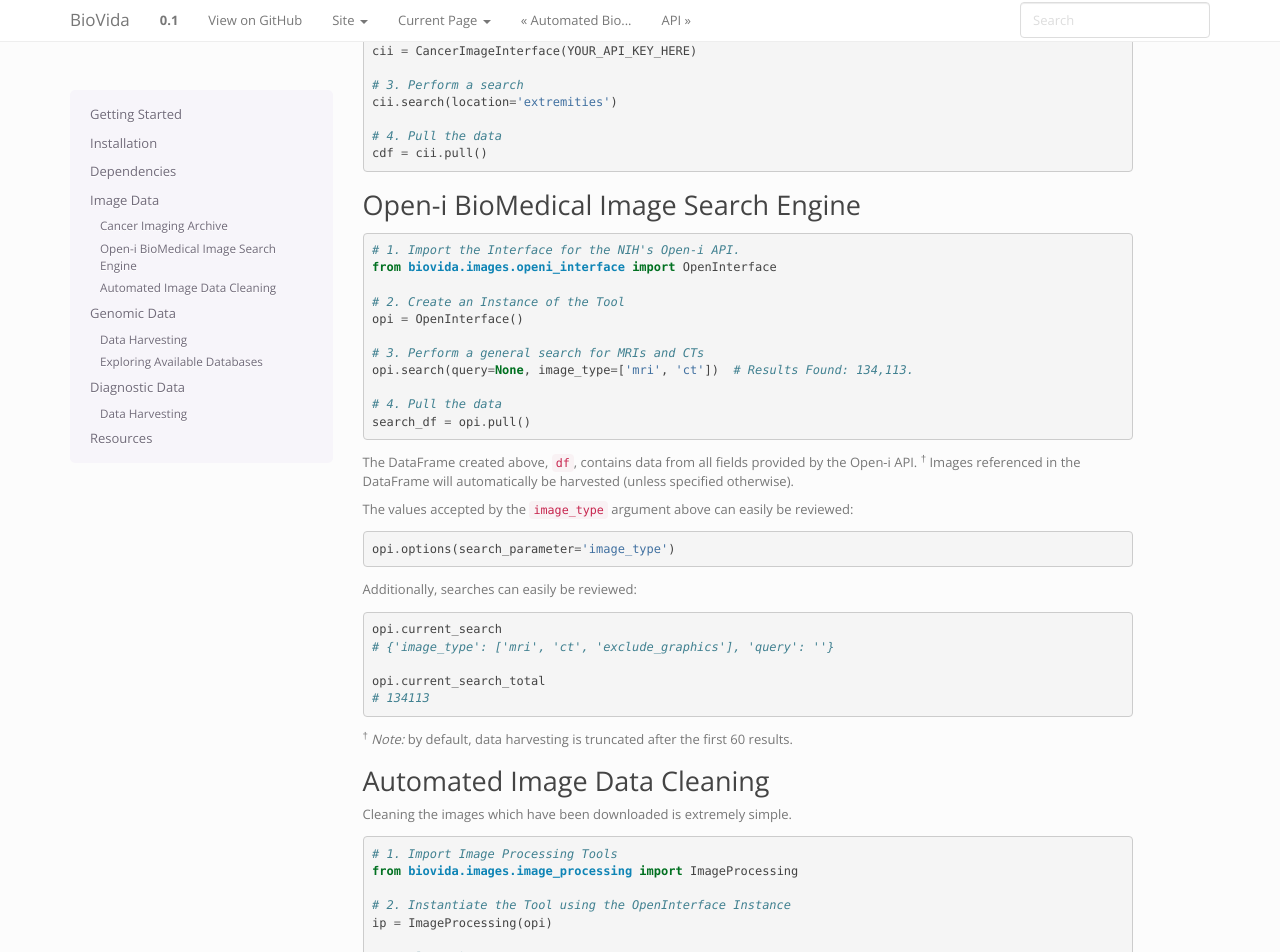
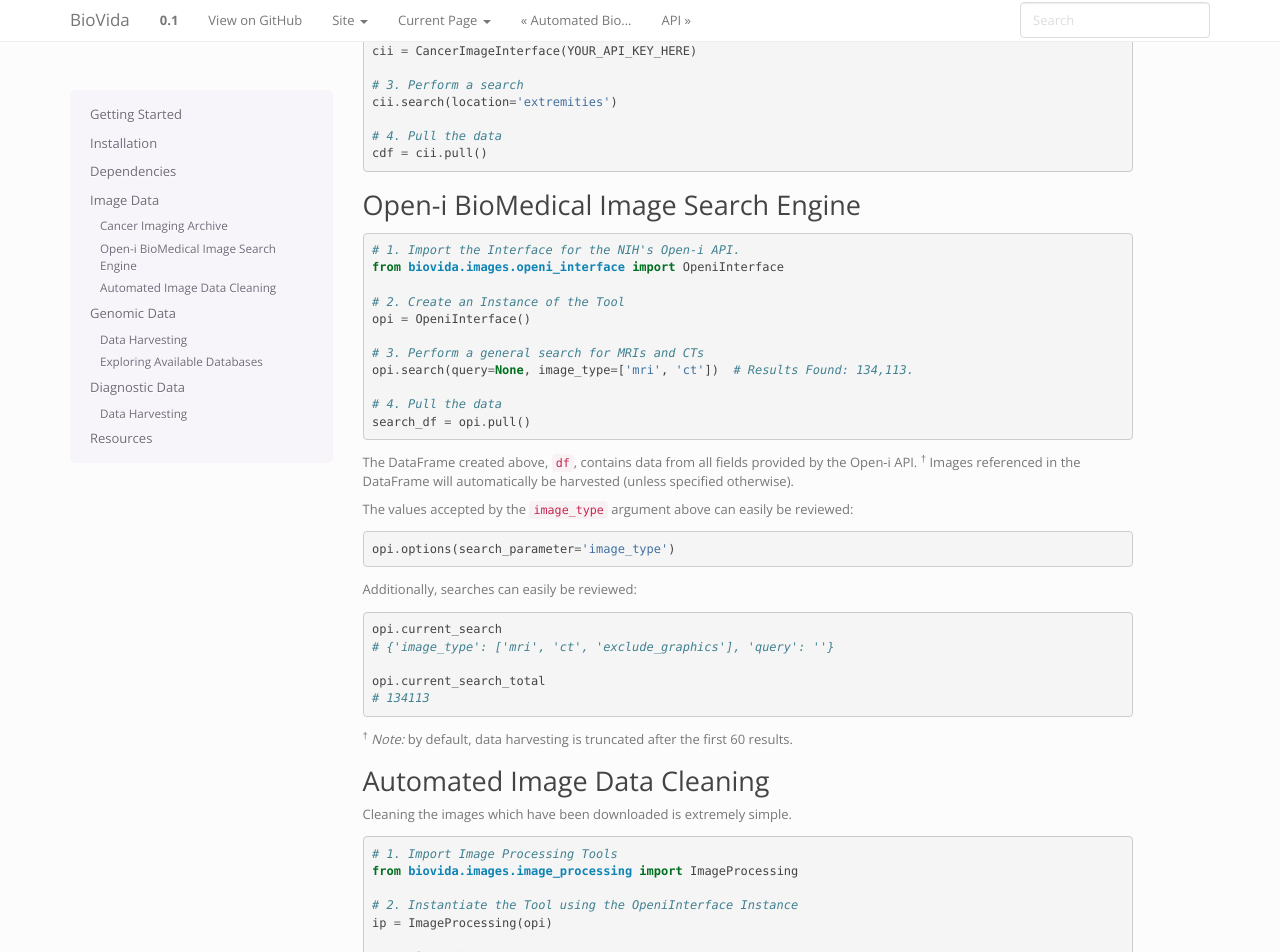
Before and after one commit to TariqAHassan/BioVida, a Sphinx documentation site: the page built from docs/GettingStarted.rst, in a window 1280 px wide and 1400 px high, scrolled down 821 px. Shown: the top 952 px of the window. Built offline with Sphinx 7.4.7, drawn with Linux system fonts in a browser that asks for light colours; some of the changed text lies outside the part shown.

Commit message:
Rename OpenInterface to OpeniInterface

```diff
--- a/docs/GettingStarted.rst
+++ b/docs/GettingStarted.rst
@@ -75,10 +75,10 @@
 .. code:: python
 
     # 1. Import the Interface for the NIH's Open-i API.
-    from biovida.images.openi_interface import OpenInterface
+    from biovida.images.openi_interface import OpeniInterface
 
     # 2. Create an Instance of the Tool
-    opi = OpenInterface()
+    opi = OpeniInterface()
 
     # 3. Perform a general search for MRIs and CTs
     opi.search(query=None, image_type=['mri', 'ct'])  # Results Found: 134,113.
@@ -120,7 +120,7 @@
     # 1. Import Image Processing Tools
     from biovida.images.image_processing import ImageProcessing
 
-    # 2. Instantiate the Tool using the OpenInterface Instance
+    # 2. Instantiate the Tool using the OpeniInterface Instance
     ip = ImageProcessing(opi)
 
     # 3. Clean the Image Data
@@ -175,7 +175,7 @@
 
 This database will be cached to allow to fast access in the future.
 
-As with the ``OpenInterface()`` class above, it is easy to gain access
+As with the ``OpeniInterface()`` class above, it is easy to gain access
 to the most recent ``pull`` and related information.
 
 The database itself:
```
Also changed, not shown: README.md (+3 -3 lines), 1 other file.
